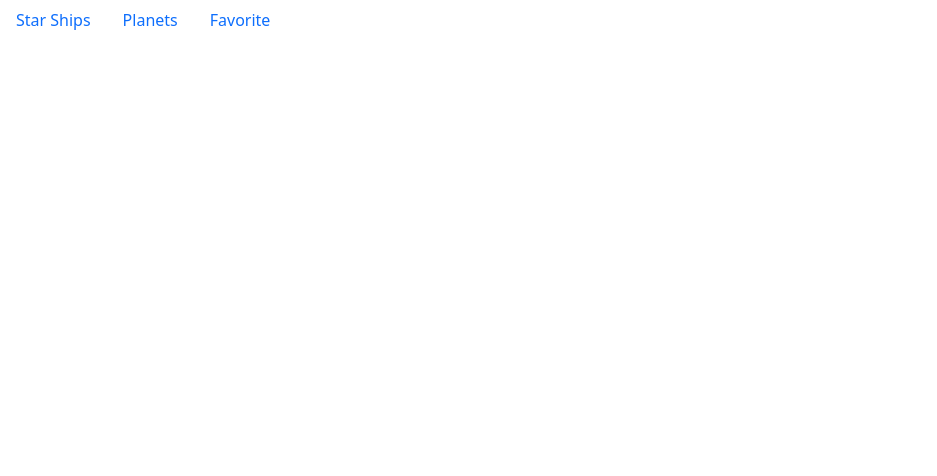
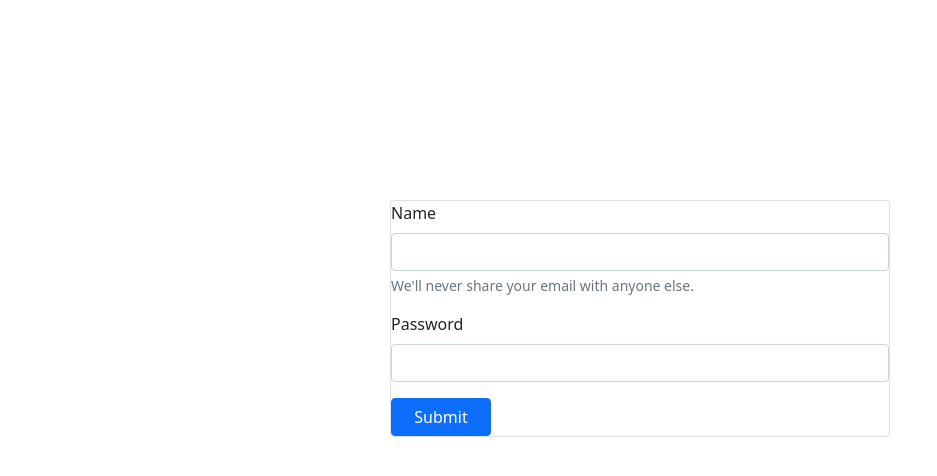
Before and after one commit to Pashalevchenko/StarWars, an Angular app: page / in a window 1280 px wide. Shown: the top 476 px of the page, without its empty margins (0-937 px from the left). Built offline with nearby package versions, Linux system fonts and the light colour scheme.

Commit message:
add login page

```diff
--- a/src/app/app.component.html
+++ b/src/app/app.component.html
@@ -1,4 +1,5 @@
-<nav class="nav">
+<app-login-page *ngIf="!submitFormStatus" (submitStatus)="submitStatus($event)"></app-login-page>
+<nav class="nav" *ngIf="submitFormStatus">
     <a routerLink="/starships" class="nav-link">Star Ships</a>
     <a routerLink="/planets" class="nav-link">Planets</a>
     <a routerLink="/favorite" class="nav-link">Favorite</a>
--- a/src/app/app.component.ts
+++ b/src/app/app.component.ts
@@ -7,8 +7,14 @@ import { StarShipService } from './services/star-ship.service';
   styleUrls: ['./app.component.css']
 })
 export class AppComponent {
+
+  submitFormStatus: boolean = false;
   constructor(){
 
   }
 
+  submitStatus(isFormSubmit: boolean){
+    this.submitFormStatus = isFormSubmit;
+  }
+
 }
--- a/src/app/app.module.ts
+++ b/src/app/app.module.ts
@@ -19,7 +19,7 @@ import { SpinnerComponent } from './components/spinner/spinner.component';
 import { StarShipDetailsComponent } from './components/starShipFolder/star-ship-details/star-ship-details.component';
 import { FavoriteComponent } from './components/favoriteFolder/favorite/favorite.component';
 import { FavoriteShipComponent } from './components/favoriteFolder/favorite-ship/favorite-ship.component';
-import { ModalWindowComponent } from './components/modal-window/modal-window.component';
+import { LoginPageComponent } from './components/login-page/login-page.component';
 
 
 
@@ -35,7 +35,7 @@ import { ModalWindowComponent } from './components/modal-window/modal-window.com
     StarShipDetailsComponent,
     FavoriteComponent,
     FavoriteShipComponent,
-    ModalWindowComponent,
+    LoginPageComponent,
   ],
   imports: [
     BrowserModule,
--- /dev/null
+++ b/src/app/components/login-page/login-page.component.css
@@ -0,0 +1,6 @@
+.card{
+    margin: 200px auto;
+}
+.button{
+    width: 100px;
+}
--- /dev/null
+++ b/src/app/components/login-page/login-page.component.html
@@ -0,0 +1,29 @@
+<form class="card" style="width: 500px;" (ngSubmit)="saveInput()">
+    <div class="mb-3">
+        <label for="exampleInputEmail1" class="form-label">Name</label>
+        <input
+            type="text"
+            class="form-control"
+            id="exampleInputEmail1"
+            aria-describedby="emailHelp"
+            name="userName"
+            [(ngModel)]="user.name"
+        >
+        <div id="emailHelp" class="form-text">We'll never share your email with anyone else.</div>
+    </div>
+    <div class="mb-3">
+        <label for="exampleInputPassword1" class="form-label">Password</label>
+        <input
+            type="password"
+            class="form-control"
+            id="exampleInputPassword1"
+            name="password"
+            [(ngModel)]="user.password"
+        >
+    </div>
+    <!-- <div class="mb-3 form-check">
+      <input type="checkbox" class="form-check-input" id="exampleCheck1">
+      <label class="form-check-label" for="exampleCheck1">Check me out</label>
+    </div> -->
+    <button type="submit" class="btn btn-primary button">Submit</button>
+</form>
--- /dev/null
+++ b/src/app/components/login-page/login-page.component.ts
@@ -0,0 +1,27 @@
+import { Component, EventEmitter, OnInit, Output } from '@angular/core';
+
+@Component({
+  selector: 'app-login-page',
+  templateUrl: './login-page.component.html',
+  styleUrls: ['./login-page.component.css']
+})
+export class LoginPageComponent implements OnInit {
+
+
+  user = {
+    name: "",
+    password: ""
+  }
+  isSubbmit = false;
+  @Output() submitStatus = new EventEmitter()
+  constructor() { }
+
+  ngOnInit(): void {
+  }
+
+  saveInput(){
+    this.isSubbmit = true;
+    this.submitStatus.emit(this.isSubbmit)
+  }
+
+}
--- a/src/app/components/modal-window/modal-window.component.html
+++ /dev/null
@@ -1,3 +0,0 @@
-
-
-  <!-- <button class="btn btn-primary" (click)="open(content)">Delite</button> -->
--- a/src/app/components/modal-window/modal-window.component.ts
+++ /dev/null
@@ -1,26 +0,0 @@
-import { Component, OnInit } from '@angular/core';
-import { NgbModal, NgbModalConfig } from '@ng-bootstrap/ng-bootstrap';
-
-@Component({
-  selector: 'app-modal-window',
-  templateUrl: './modal-window.component.html',
-  styleUrls: ['./modal-window.component.css'],
-  providers: [NgbModalConfig, NgbModal]
-})
-export class ModalWindowComponent implements OnInit {
-
-  constructor(config: NgbModalConfig, private modalService: NgbModal) {
-    // customize default values of modals used by this component tree
-    config.backdrop = 'static';
-    config.keyboard = false;
-  }
-
-  ngOnInit(): void {
-  }
-
-  open(content: any) {
-    this.modalService.open(content);
-  }
-
-
-}
--- a/src/app/components/planetsFolder/planet-details/planet-details.component.html
+++ b/src/app/components/planetsFolder/planet-details/planet-details.component.html
@@ -3,15 +3,12 @@
 <p>Create year:  {{ getFullYear(planet.created) }}</p>
 <p>Diametr: {{ planet.diameter }}</p>
 <p>Edited year:  {{ getFullYear(planet.edited) }}</p>
-<!-- <p>{{name}}</p> -->
 <p>Gravity: {{ planet.gravity }}</p>
 <p>Orbital period: {{ planet.orbital_period }}</p>
 <p>Population: {{ planet.population }}</p>
-<!-- <app-residents [residentsUrl]="planet.residents"></app-residents>
- -->
  <div>
      <h4>Redidents: </h4>
-    <p *ngFor="let resident of residents">{{resident.name}}</p>
+    <p *ngFor="let resident of residents"> - {{resident.name}}</p>
  </div>
 <p>Rotation period: {{ planet.rotation_period }}</p>
 <p>Surface Water: {{ planet.surface_water }}</p>
--- a/src/app/components/planetsFolder/planet/planet.component.ts
+++ b/src/app/components/planetsFolder/planet/planet.component.ts
@@ -9,16 +9,12 @@ import { Router } from '@angular/router';
 export class PlanetComponent implements OnInit {
 
   constructor(private router: Router) {
-
-
    }
 
   @Input() planet: any;
 
-
   ngOnInit(): void {
   }
-  // planetName = this.planet.name.split(" ").join("_")
 
   planetDetail(){
     this.router.navigate(['planets', this.urlValidation()], {state: this.planet})
```
Also changed, not shown: src/app/components/modal-window/modal-window.component.css (deleted).
